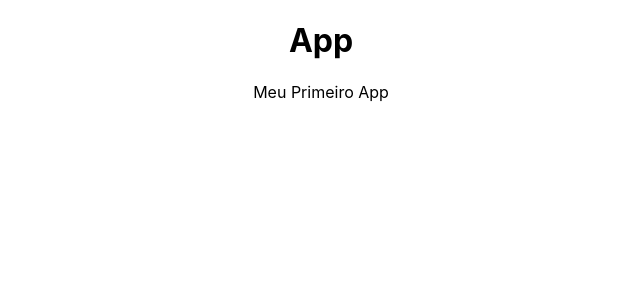
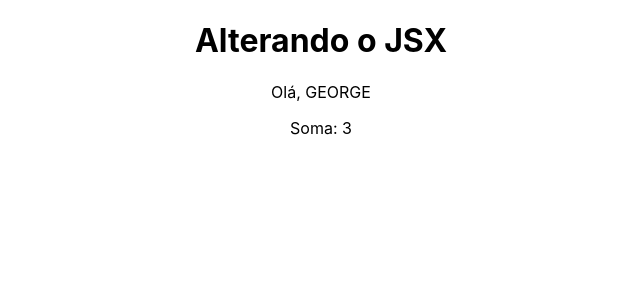
Before and after one commit to geneves97/appReact, a React (Create React App) app: page / in a window 1280 px wide. Shown: the top 300 px of the page, without its empty margins (319-959 px from the left). Built offline with nearby package versions, Linux system fonts and the light colour scheme.

Commit message:
teste de commit

```diff
--- a/src/App.js
+++ b/src/App.js
@@ -1,10 +1,20 @@
 import './App.css';
 
 function App() {
+
+  const name = "George";
+
+  const newName = name.toUpperCase()
+
+  function sum(a,b){
+    return a + b
+  }
+
   return (
     <div className="App">
-      <h1>App</h1>
-      <p>Meu Primeiro App</p>
+      <h1>Alterando o JSX</h1>
+      <p>Olá, {newName}</p>
+      <p>Soma: {sum(1, 2)}</p>
     </div>
   );
 }
```
